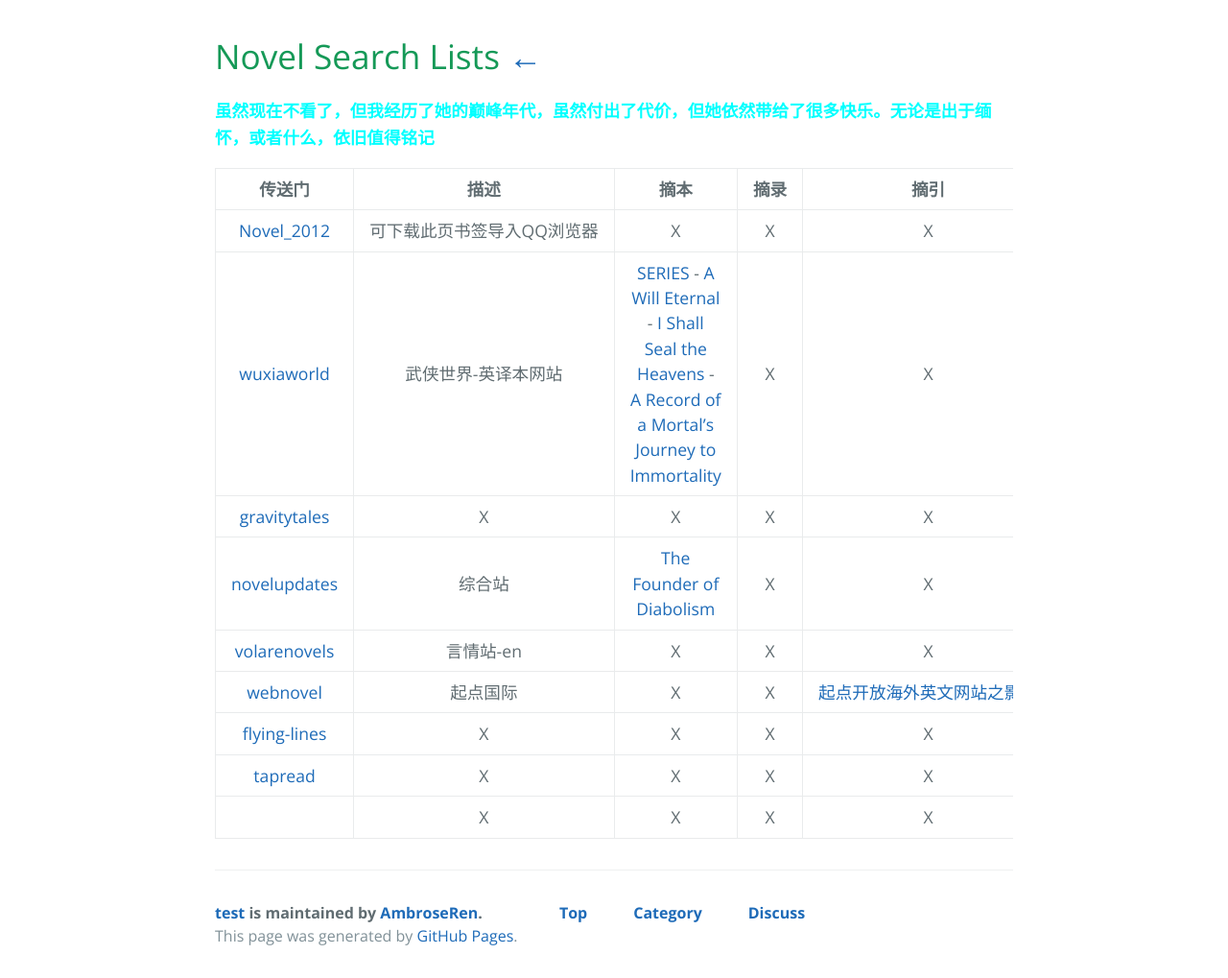
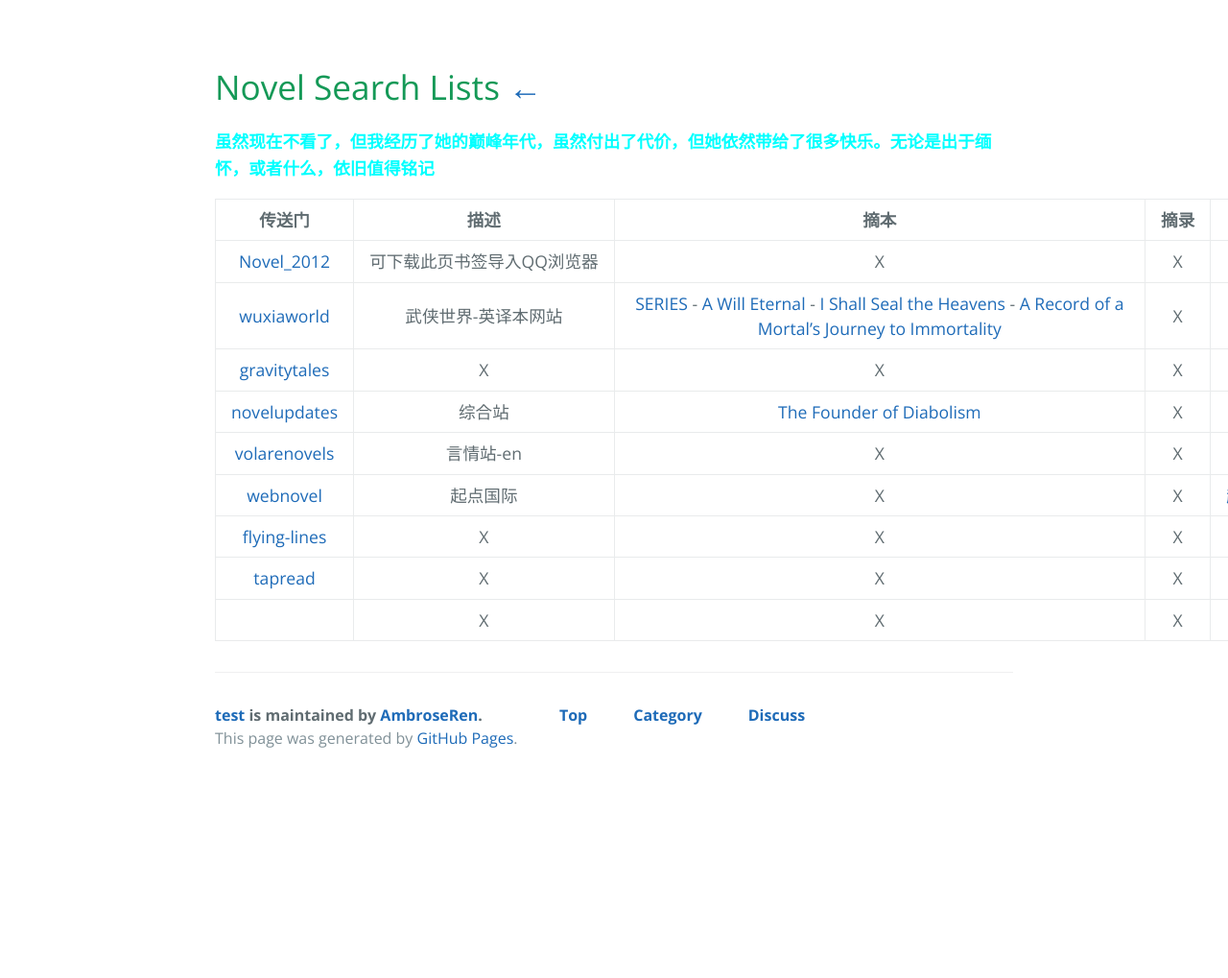
Before and after one commit to AmbroseRen/test, a Jekyll site: the page built from Library/Novel.md, in a window 1280 px wide. Shown: the whole page at 96% size. Built offline with Jekyll 4.4.1, drawn with Linux system fonts in a browser that asks for light colours; our own code applies the rules of GitHub Pages for plain Markdown files; the repository's description, which GitHub fills in, is left out; after the commit the page ends 900 px from its top, so only the background shows below that.

Commit message:
Update Novel.md

```diff
--- a/Library/Novel.md
+++ b/Library/Novel.md
@@ -1,3 +1,7 @@
+<style type="text/css">
+#content {margin-left: 10%;}
+#content table {width:1300px;}
+</style>
 # Novel Search Lists  [←](index.md)
 
 <b><font color="#00ffff" face="楷体">虽然现在不看了，但我经历了她的巅峰年代，虽然付出了代价，但她依然带给了很多快乐。无论是出于缅怀，或者什么，依旧值得铭记</font></b>
```
